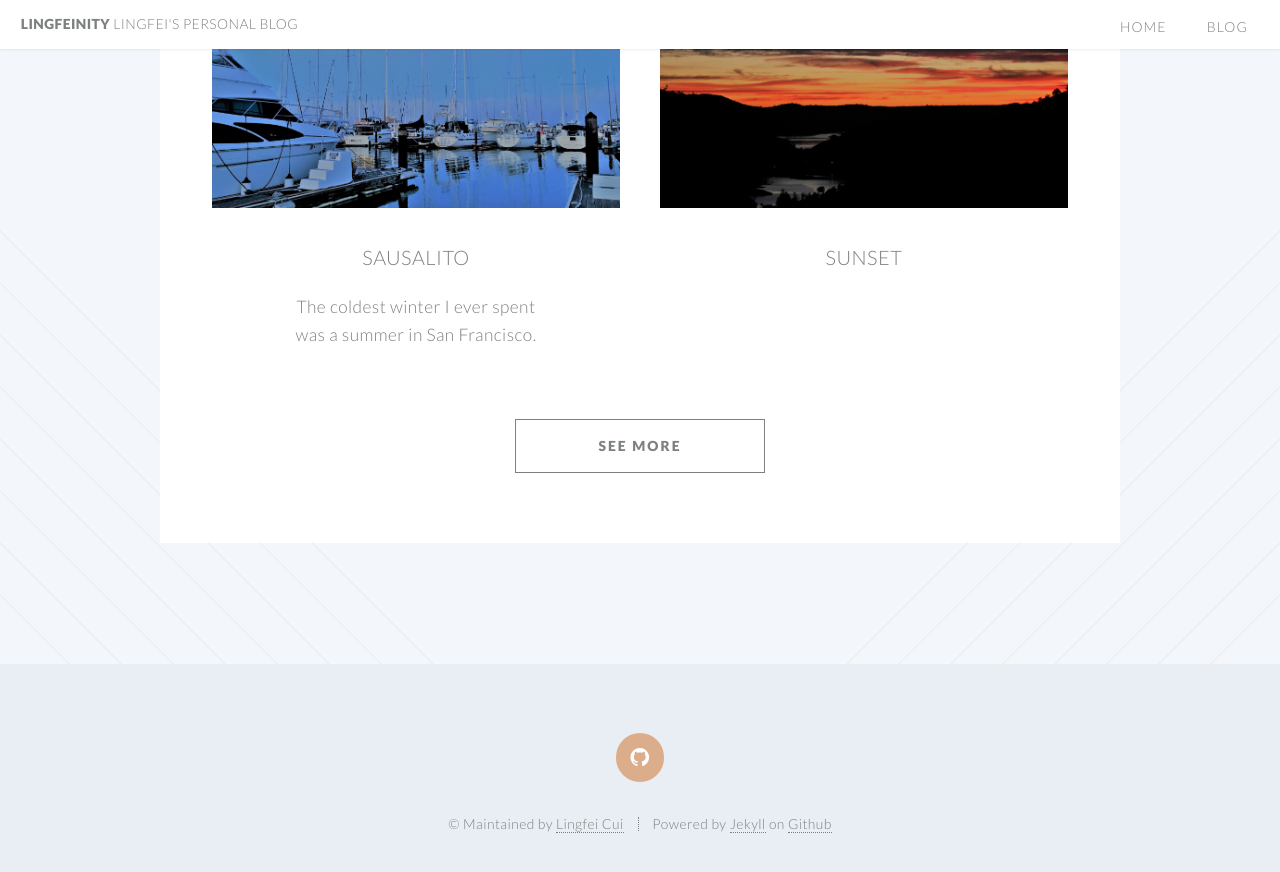
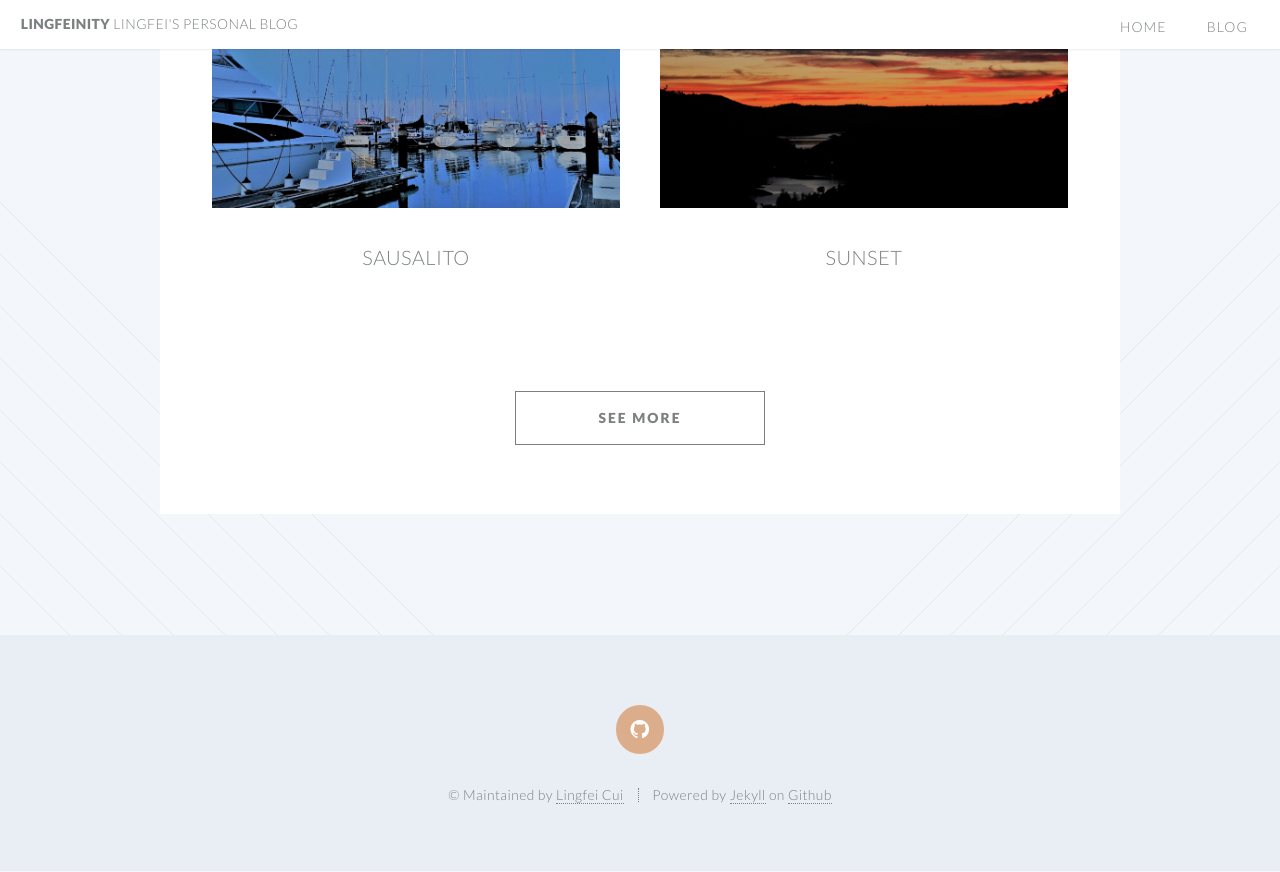
Before and after one commit to lfcui/lfcui.github.io, a Jekyll site: the page built from index.html, in a window 1280 px wide and 900 px high, scrolled down 1432 px. Shown: the top 872 px of the window. Built offline with Jekyll 4.4.1, drawn with Linux system fonts in a browser that asks for light colours.

Commit message:
delete a line

```diff
--- a/index.html
+++ b/index.html
@@ -49,7 +49,7 @@ layout: landing-page
 									<header>
 										<h3>Sausalito</h3>
 									</header>
-									<p>The coldest winter I ever spent <br /> was a summer in San Francisco. </p>
+									<p> <br />  </p>
 								</section>
 
 							</div>
```
